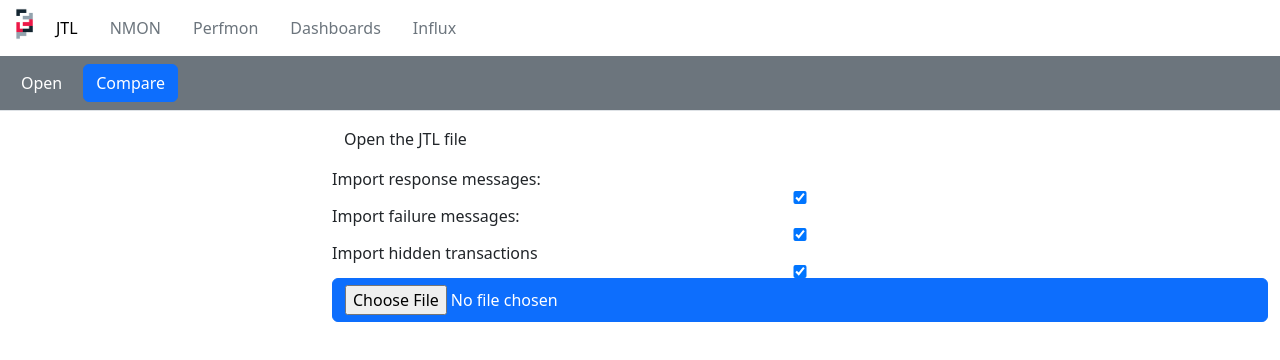
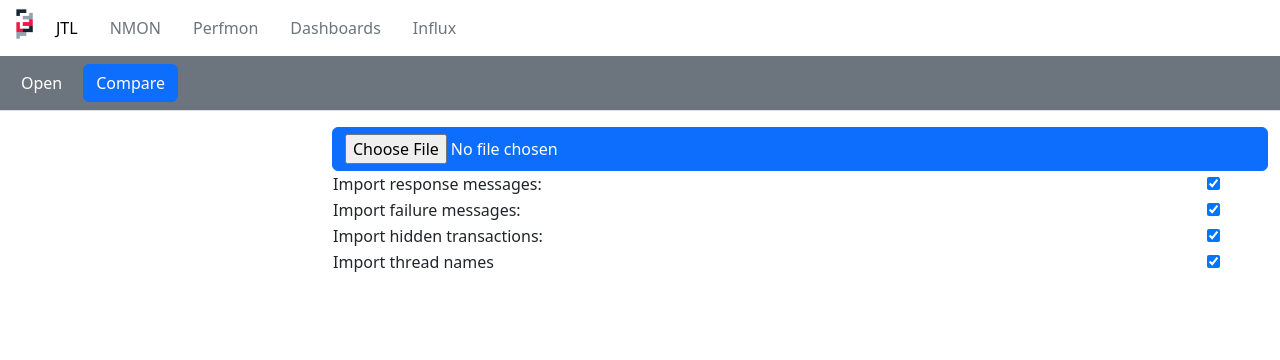
Before and after one commit to easternnl/PerformanceAnalyzer, a Vue app: page /open in a window 1280 px wide. Shown: the top 360 px of the page. Built offline with nearby package versions, Linux system fonts and the light colour scheme.

Commit message:
Update JTLOpenFile.vue
Many changes

```diff
--- a/src/views/JTLOpenFile.vue
+++ b/src/views/JTLOpenFile.vue
@@ -1,13 +1,54 @@
 <template>
+
+  <div class="row mx-auto" v-if="error">
+    <p class="text-danger">
+      {{ error }}
+    </p>
+  </div>
+
   <div class="row mx-auto">
-    <p>Open the JTL file</p>
+    <input class="btn btn-primary" type="file" @change="readFile($event)">
+  </div>
 
-    Import response messages: <input type="checkbox" v-model="responsemessages" v-bind:value="true">
-    Import failure messages: <input type="checkbox" v-model="failuremessages" v-bind:value="true">
-    Import hidden transactions <input type="checkbox" v-model="hiddentransactions" v-bind:value="true">
+  <div class="row mx-auto">
+    <table>
+      <tr>
+        <td>
+          Import response messages:
+        </td>
+        <td>
+          <input type="checkbox" v-model="responsemessages" v-bind:value="true">
+        </td>
+      </tr>
+      <tr>
+        <td>
+          Import failure messages:
+        </td>
+        <td>
+          <input type="checkbox" v-model="failuremessages" v-bind:value="true">
+        </td>
+      </tr>
+      <tr>
+        <td>
+          Import hidden transactions:
+        </td>
+        <td>
+          <input type="checkbox" v-model="hiddentransactions" v-bind:value="true">
+        </td>
+      </tr>
+      <tr>
+        <td>
+          Import thread names
+        </td>
+        <td>
+          <input type="checkbox" v-model="threadnames" v-bind:value="true">
+        </td>
+      </tr>
+    </table>
 
 
-    <input class="btn btn-primary" type="file" @change="readFile($event)">
+
+
   </div>
 </template>
 
@@ -21,7 +62,9 @@
     return {
       responsemessages: true,
       failuremessages: true,
-      hiddentransactions: true
+      hiddentransactions: true,
+      threadnames: true,
+      error: ''
     }
   },
   mounted() {
@@ -33,42 +76,55 @@
       this.$emit('update:modelValue', event.target.files[0]);
     },
     uploadFile(file) {
+
         return new Promise((resolve, reject) => {
-          console.log('Init upload file')
 
           let fr = new FileReader();
+
           fr.onload = x=> resolve(fr.result);
-          fr.readAsText(file);
 
+          fr.onerror = function() {
+            console.log("Error during loading file")
+            console.log(fr.error);
+          };
 
+          return fr.readAsText(file);
+          fr.read
 
-          console.log('Finished upload file')
         })
     },
     async readFile(input) {
-      console.log("Init readfile")
-      console.log(GlobalVariables.variables.$jtldata)
 
       this.$nprogress.start()
 
-      console.log("Loading lines")
-      var lines = await this.uploadFile(input.target.files[0]);
 
-      console.log("Lines loaded")
+      console.time("Uploading file")
+
+      console.log(input.target.files[0])
+
+      var lines = await this.uploadFile(input.target.files[0]); // not sure if this construction is making the double amount of memory althoug it does not help with changing this construction
+
+      console.timeEnd('Uploading file')
+
+
+      console.log('Imported lines: ' + lines.length)
+
+      if (!lines.length == 0) {
 
         await this.$nprogress.inc(0.4)
 
         console.log("Parsing data")
+        console.time('Parsing csv data to d3 object')
 
-      GlobalVariables.variables.$jtldata = this.$d3.csvParse(lines, (d) => {
-        if ((!d.label.startsWith('#')) || (d.label.startsWith('#') && this.hiddentransactions ) ) { // import hidden transaction
+        GlobalVariables.variables.$jtldata = this.$d3.csvParse(lines, (d) => {  // await this.uploadFile(input.target.files[0]); is possible as well
+          if ((!d.label.startsWith('#')) || (d.label.startsWith('#') && this.hiddentransactions)) { // import hidden transaction
             return {
               timeStamp: +d.timeStamp,    // convert to number
               elapsed: +d.elapsed,
               label: d.label,
               responseCode: +d.responseCode,
               responseMessage: (this.responsemessages) ? d.responseMessage : '',
-            threadName: d.threadName,
+              threadName: (this.threadnames) ? d.threadName : '',
               dataType: d.dataType,
               success: d.success,
               failureMessage: (this.failuremessages) ? d.failureMessage : '',
@@ -85,24 +141,31 @@
           }
 
         });
-      console.log("Parsing done")
+        console.timeEnd('Parsing csv data to d3 object')
+
         await this.$nprogress.inc(0.7)
 
-      console.log("Calculating meta data)")
+        console.time('Calculating meta data')
 
-      GlobalVariables.variables.$jtlinfo["min"] = this.$d3.min (GlobalVariables.variables.$jtldata,e => e.timeStamp)
-      GlobalVariables.variables.$jtlinfo["max"] = this.$d3.max (GlobalVariables.variables.$jtldata,e => e.timeStamp)
+        GlobalVariables.variables.$jtlinfo["min"] = this.$d3.min(GlobalVariables.variables.$jtldata, e => e.timeStamp)
+        GlobalVariables.variables.$jtlinfo["max"] = this.$d3.max(GlobalVariables.variables.$jtldata, e => e.timeStamp)
         GlobalVariables.variables.$jtlinfo["duration"] = GlobalVariables.variables.$jtlinfo["max"] - GlobalVariables.variables.$jtlinfo["min"]
-      GlobalVariables.variables.$jtlinfo["filename"] = input.target.files[0]
+        GlobalVariables.variables.$jtlinfo["filename"] = input.target.files[0].name
 
-      console.log("Calculating meta data done)")
+        console.timeEnd('Calculating meta data')
 
         console.log(GlobalVariables.variables.$jtldata)
-      console.log('Readfile finished')
 
         await this.$nprogress.inc(0.8)
 
         this.$router.push('/jtloverviewnormal')
+      }
+      else
+      {
+        this.error = "Failed to load file " + input.target.files[0].name + '<br> This is possible a memory limit in the browser. Try reducing the dataset with unclicking some options'
+
+        await this.$nprogress.done()
+      }
     }
 
   },
```
Lines whose indentation alone changed are shown as unchanged.
